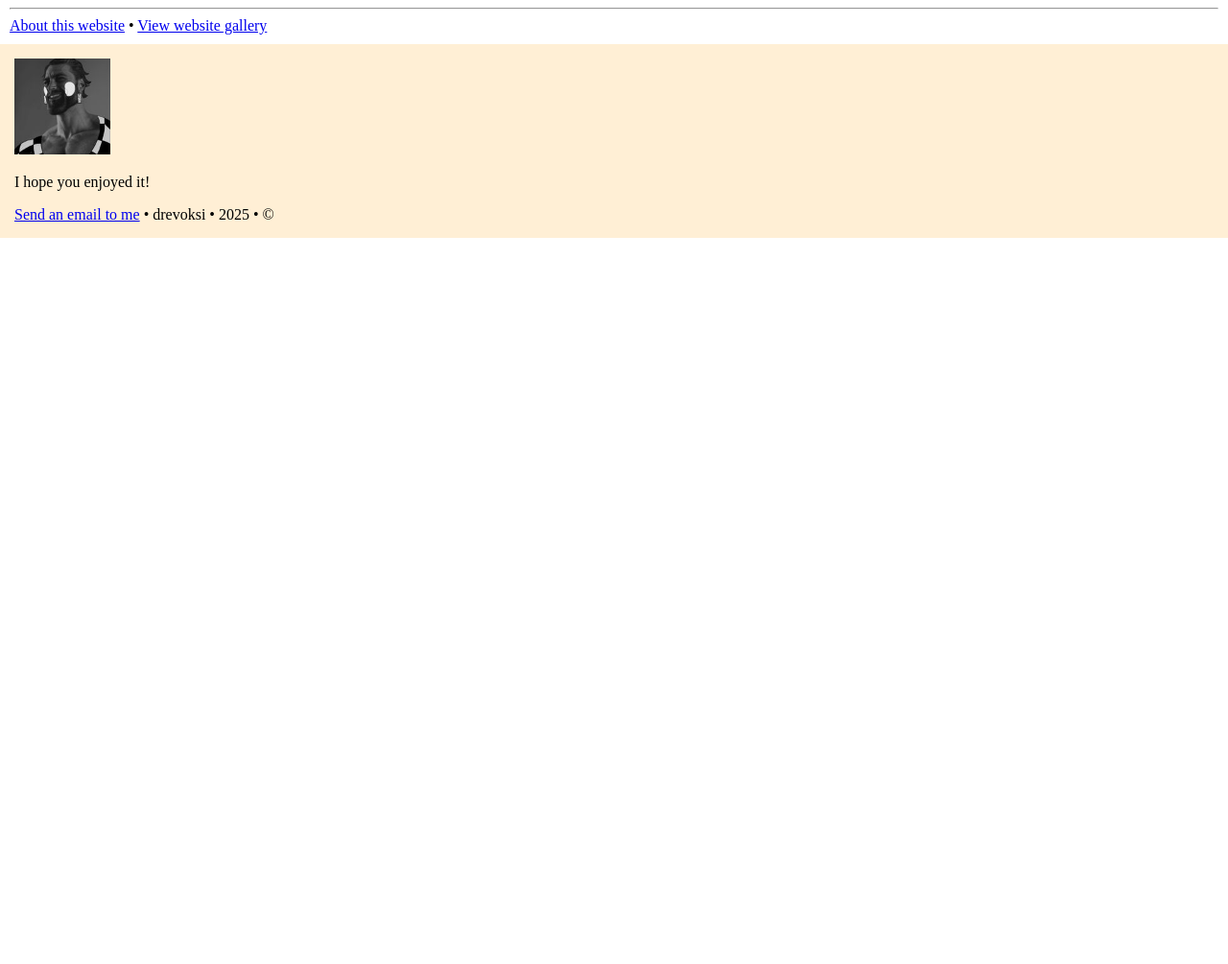
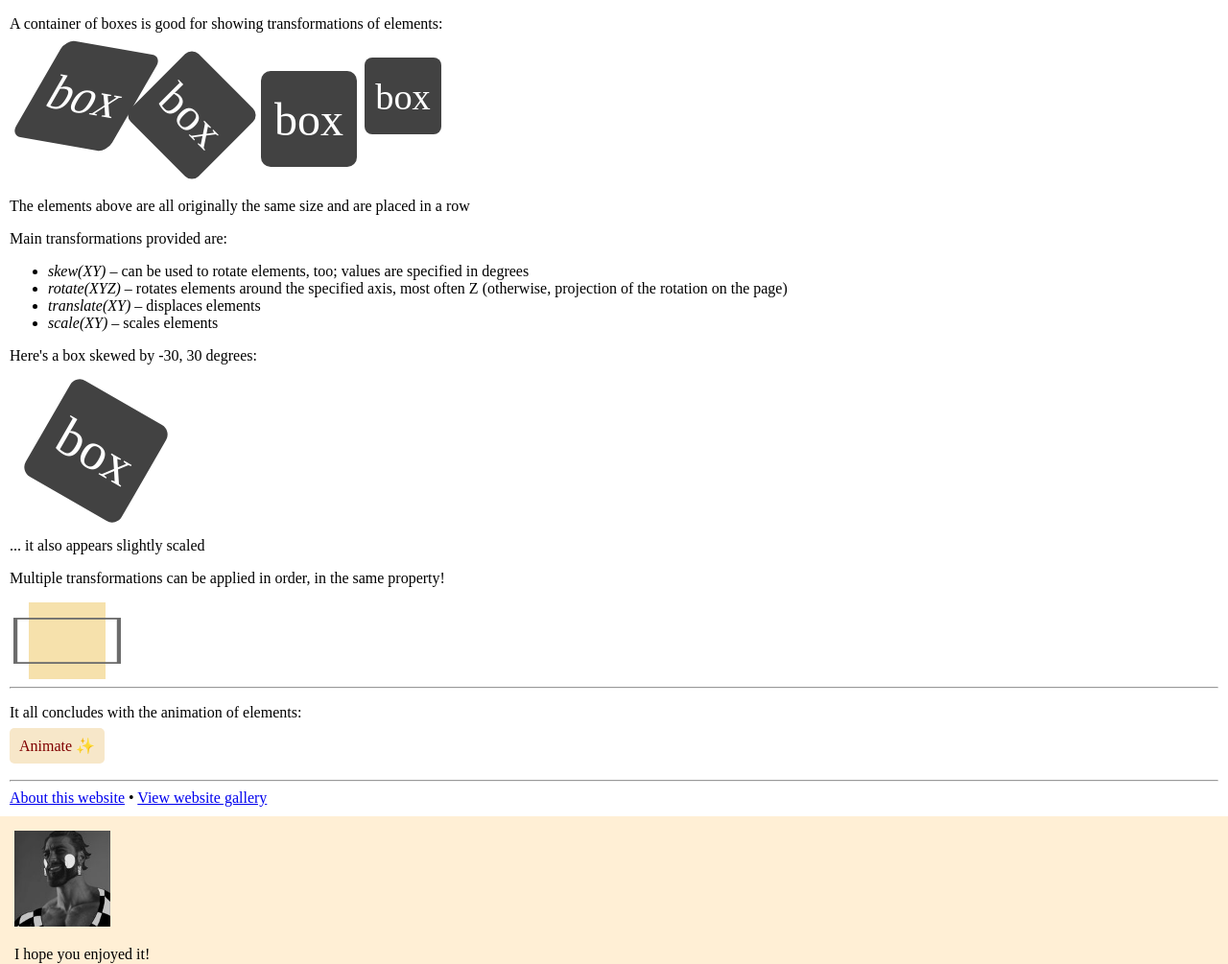
Before and after one commit to drevoksi/HTMLDiary, a plain HTML site: page index.html in a window 1280 px wide. Shown: the part 5089-6094 px from the top of the page at 96% size. Before the commit the page ends 5337 px from the top, so only its background shows below. Drawn offline with Linux system fonts and the light colour scheme.

Commit message:
feat: add transformations

```diff
--- a/index.html
+++ b/index.html
@@ -260,7 +260,7 @@
             </div>
             <hr>
             <div>
-                <p>Use flexboxes to order elements in a uniform way, vertically and horizontally</p>
+                <p>Use flexboxes to order elements in a uniform way, vertically and horizontally:</p>
                 <!-- without flex display of the container, the items are just ordered vertically, not in a single line -->
                 <!-- their sizes are the same -->
                 <div class="flexcontainer">
@@ -269,6 +269,37 @@
                     <div class="boxinflex" id="box3">3</div>
                     <div class="boxinflex" id="box4">4</div>
                 </div>
+                <p>A container of boxes is good for showing transformations of elements:</p>
+                <div class="transformcontainer">
+                    <div class="transformbox" id="skew">box</div>
+                    <div class="transformbox" id="rotate">box</div>
+                    <div class="transformbox" id="translate">box</div>
+                    <div class="transformbox" id="scale">box</div>
+                </div>
+                <p>The elements above are all originally the same size and are placed in a row</p>
+                <p>Main transformations provided are:</p>
+                <ul>
+                    <li><i>skew(XY)</i> – can be used to rotate elements, too; values are specified in degrees</li>
+                    <li><i>rotate(XYZ)</i> – rotates elements around the specified axis, most often Z (otherwise, projection of the rotation on the page)</li>
+                    <li><i>translate(XY)</i> – displaces elements</li>
+                    <li><i>scale(XY)</i> – scales elements</li>
+                </ul>
+                <p>Here's a box skewed by -30, 30 degrees:</p>
+                <div class="transformbox" id="skewrotate">box</div>
+                <p>... it also appears slightly scaled</p>
+                <p>Multiple transformations can be applied in order, in the same property!</p>
+                <div class="scalecontainer">
+                    <div id="scaledbox"></div>
+                </div>
+            </div>
+            <hr>
+            <div>
+                <p>It all concludes with the animation of elements:</p>
+                <a id="animationlink" href="animation.html">
+                    Animate ✨
+                </a>
+                <br>
+                <br>
             </div>
             <hr>
             <div>
--- a/indexstyle.css
+++ b/indexstyle.css
@@ -128,3 +128,63 @@ header h1, header p {
     /* 1 is end, -1 is the beginning */
     order: -1;
 }
+
+.transformcontainer {
+    display: flex;
+    height: 140px;
+    padding-left: 30px;
+    column-gap: 10px;
+}
+.transformbox {
+    width: 100px;
+    height: 100px;
+    font-size: 3em;
+    font-weight: normal;
+    color: rgb(255, 255, 255);
+    background-color: rgb(66, 66, 66);
+    text-align: center;
+    align-content: center;
+    border-radius: 10px;
+}
+#skew {
+    transform: skew(-30deg, 10deg);
+}
+#rotate {
+    transform: translateY(20px) rotateZ(45deg);
+}
+#translate {
+    transform: translate(12px, 24px);
+}
+#scale {
+    transform: scale(0.8);
+}
+#skewrotate {
+    transform: skew(-30deg, 30deg);
+    margin: 40px;
+}
+
+.scalecontainer {
+    margin-left: 20px;
+    display: flex;
+    height: 80px;
+    width: 80px;
+    background-color: rgb(246, 225, 172);
+}
+#scaledbox {
+    border: solid 3px rgb(108, 108, 108);
+    box-sizing: border-box;
+    width: 100%;
+    height: 100%;
+    transform: scaleX(1.4) scaleY(0.6);
+}
+
+#animationlink {
+    text-decoration: none;
+    color: maroon;
+    background-color: rgb(247, 231, 201);
+    padding: 10px;
+    border-radius: 5px;
+}
+#animationlink:hover {
+    background-color: rgb(247, 239, 224);
+}
```
